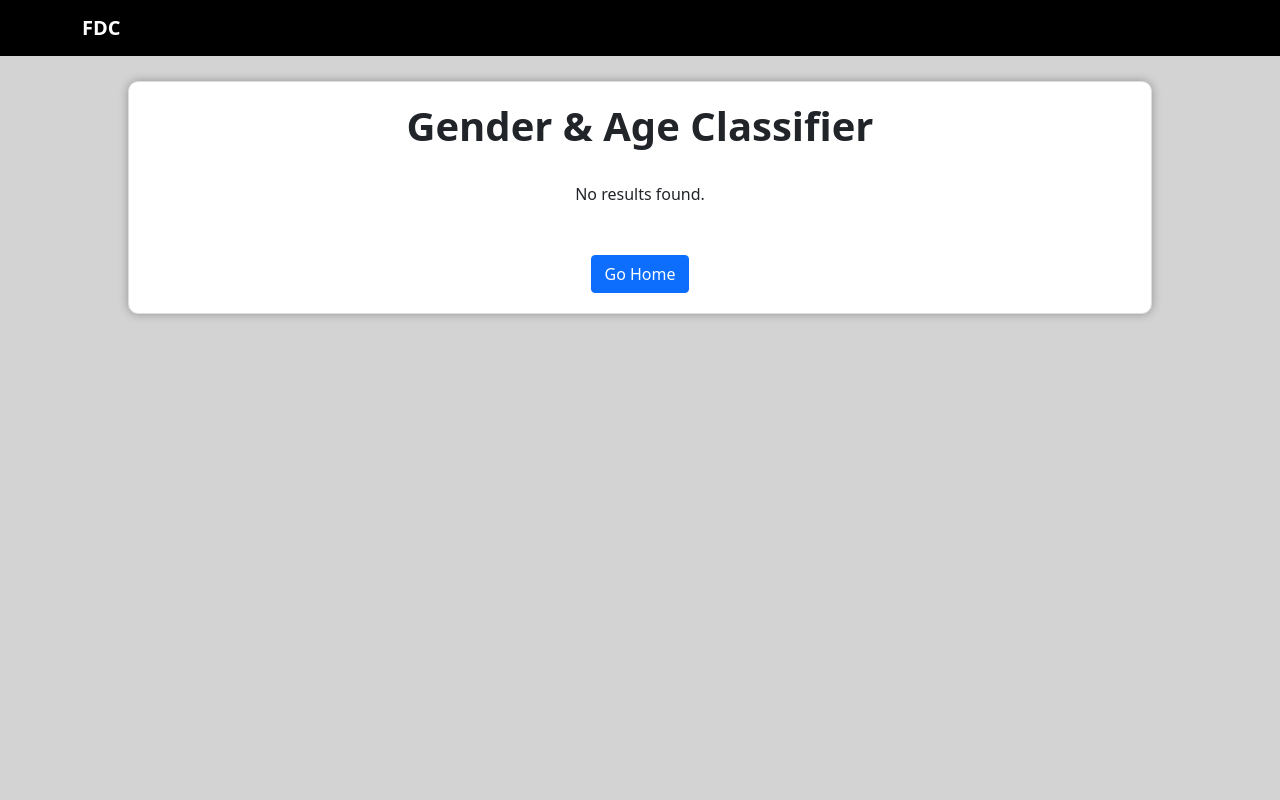
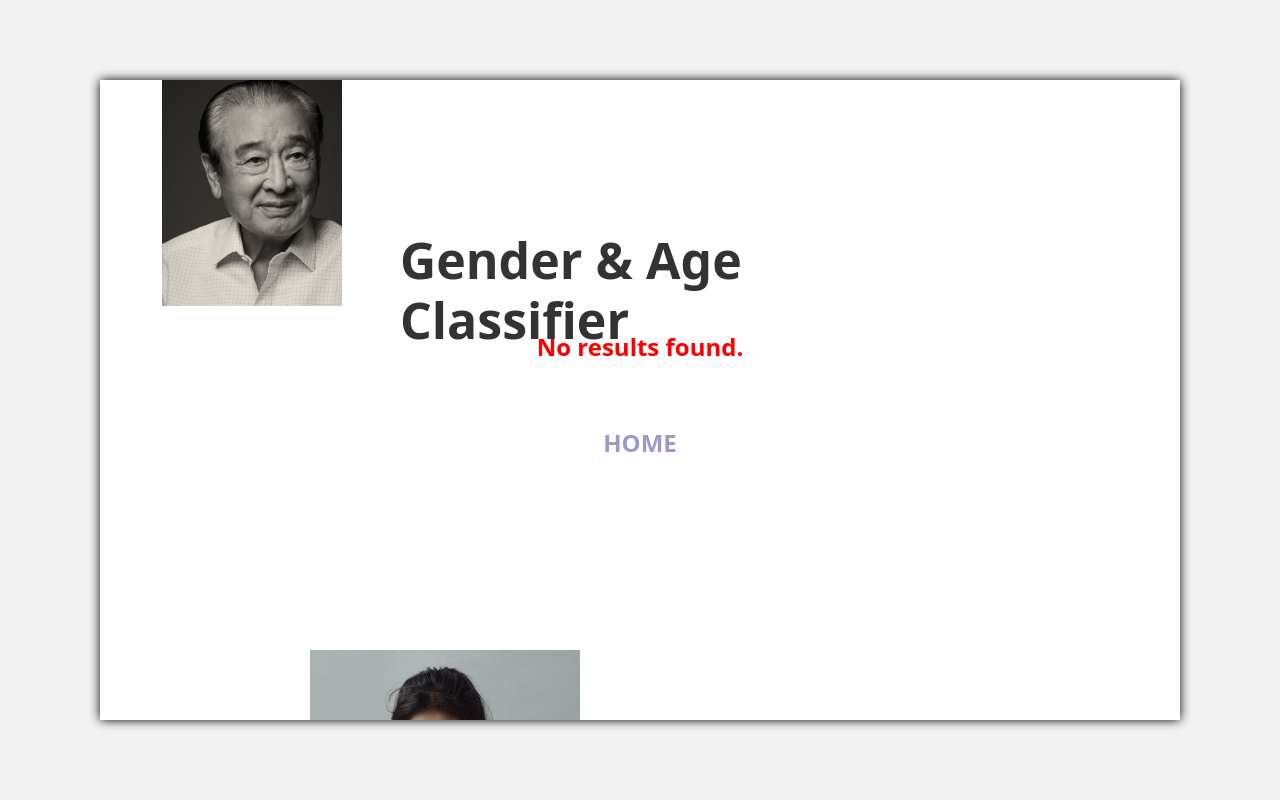
Before and after one commit to ailiens/Face-Detect-Classifier, a Django app: page /result/ in a window 1280 px wide. Run offline with Django 4.2, Linux system fonts and the light colour scheme.

Commit message:
html 수정

```diff
--- a/classification_app/templates/result.html
+++ b/classification_app/templates/result.html
@@ -1,63 +1,118 @@
+{% load static %}
 <!DOCTYPE html>
 <html lang="en">
 <head>
   <meta charset="UTF-8">
   <link href="https://cdn.jsdelivr.net/npm/bootstrap@5.1.3/dist/css/bootstrap.min.css" rel="stylesheet">
-  <title>FDC</title>
+  <title>👀FDC</title>
   <style>
+    /* 전체 페이지 컨테이너 */
+    body {
+      background-color: #F2F2F2; /* 흰색 */
+      overflow: hidden;
+    }
+    .page-container {
+      position: fixed;
+      top: 80px;
+      bottom: 80px;
+      left: 100px;
+      right: 100px;
+      width: calc(100%-200px);
+      height: calc(100%-200px);
+      box-shadow: 0px 0px 10px 0px #000; /* 그림자 추가 */
+      background-color: white;
+      overflow: hidden;
+    }
+    /* 기존 스타일 */
     .center-screen {
     display: flex;
     flex-direction: column;
     justify-content: center;
     align-items: center;
-      height: 90vh;
-      background:
+    height: 80vh;
+    overflow: hidden;
     }
-    .image-container {
-        max-width: 300px;
-        margin: auto;
+    .image {
+      position: fixed;
+      width: 100%;
+      height: auto;
+      display: block;
+      margin: 0 auto; /* 가운데 정렬 */
     }
-    .content-container {
-        border: 1px solid #ddd;
-        padding: 20px;
-        background-color: white;
-        border-radius: 10px;
-        box-shadow: 0px 0px 10px rgba(0, 0, 0, 0.3);
-        width: 80%;
-        height: 50%;
-        text-align: center;
-        margin: 25px auto 0; /* 가로 가운데 정렬을 위한 자동 마진 설정 */
+    .text-center {
+      display: inline-block;
+      background-color: #FFFFFF;
+      font-weight: bold;
+      font-size: 24px;
+      color: #9999CC;
+      cursor: pointer;
+      border: 1px solid #FFFFFF;
+      padding: 10px 20px; /* 버튼 내부 패딩 추가 */
+      text-decoration: none; /* 링크 스타일 제거 */
+      border-radius: 5px; /* 버튼 모서리 둥글게 만듭니다. */
+      transition: background-color 0.2s; /* 호버 효과를 스머스하게 만듭니다. */
     }
-    body{
-            background-color: lightgrey; }
+    .text-center:hover {
+      background-color: #FFFFFF;
+      border: 1px solid #FFFFFF;
+      color: #666699;
+    }
+    .text-center:action {
+      background-color: #FFFFFF;
+      border: 1px solid #FFFFFF;
+      color: #666699;
+    }
+    h1 {
+    position: absolute;
+    top: 150px;
+    left: 300px;
+    font-weight: bold; /* 또는 font-weight: 700; */
+    color: #333333;
+    font-size: 50px; /* 원하는 크기로 설정 */
+    align-items: center;
+  }
+  h2 {
+    font-weight: bold;
+    font-size: 30px;
+    }
+  .no-results {
+    font-weight: bold;
+    font-size: 24px;
+    color: #FF0000; /* 빨간색으로 변경 */
+  }
 
   </style>
 </head>
 <body>
-  <nav class="navbar navbar-expand-lg" style="background-color: #000000;" >
-    <div class="container">
-      <a class="navbar-brand" href="/" style="color: #FFFFFF; font-weight: bold;">FDC</a>
-    </div>
-  </nav>
-  <div class="center-screen content-container">
-    <h1 style="font-weight: bold;">Gender & Age Classifier</h1><br>
-
+<div class="page-container">
+  <div class="center-screen">
+    <h1>Gender & Age <br> Classifier</h1>
     {% if uploaded_image %}
-    <h2>Classification Result</h2>
-    <img src="{{ uploaded_image.url }}" alt="Uploaded image" height="300">
+    <img src="{{ uploaded_image.url }}" height="300">
+<!--    <img src="{{ uploaded_image.url }}" alt="Uploaded image" height="300">-->
     {% endif %}
-
     {% if results %}
         {% for result in results %}
-            <h2>Result {{ forloop.counter }}</h2>
-            <p>Predicted Gender: {{ result.gender }}</p>
-            <p>Predicted Age: {{ result.age }}</p>
+<!--            <h2>Result {{ forloop.counter }}</h2>-->
+            <br>
+            <h2>당신은 아마도<br>
+            {{ result.gender }} 이고 {{ result.age }} 입니다.</h2>
         {% endfor %}
     {% else %}
-        <p>No results found.</p>
+        <p class="no-results">No results found.</p>
     {% endif %}
     <hr>
-    <a href="/" class="btn btn-primary">Go Home</a>
+    <a href="/" class="btn-primary text-center">HOME</a>
+<!--    <button class="text-center" onclick="location.href='/';">Home</button>-->
+
+    <div class="image-container">
+      <img src="{%static 'yoon.jpg' %}" class="image" style="width: 180px; height: auto; position: absolute; top: 0px; left: 1450px;">
+      <img src="{%static 'seojun.jpg' %}" class="image" style="width: 280px; height: auto; position: absolute; top: 430px; left: 1320px;">
+      <img src="{%static 'soohyun.jpg' %}" class="image" style="width: 210px; height: auto; position: absolute; top: 70px; left: 1250px;">
+      <img src="{%static 'suji2.jpg' %}" class="image" style="width: 270px; height: auto; position: absolute; top: 570px; left: 210px;">
+      <img src="{%static 'sunjae2.jpg' %}" class="image" style="width: 180px; height: auto; position: absolute; top: 0px; left: 62px;">
+    </div>
+  </div>
 </div>
 </body>
 </html>
--- a/classification_app/views.py
+++ b/classification_app/views.py
@@ -26,7 +26,8 @@ val_transform = transforms.Compose([
 
 device = torch.device('cuda' if torch.cuda.is_available() else 'cpu')
 
-MODEL_PATH = 'C:/Users/tjoeun/Documents/TJE_3rd_proj-2/models/'
+MODEL_PATH = 'D:/Ddrive/3rd/git3/models/'
+# MODEL_PATH = 'C:/Users/tjoeun/Documents/TJE_3rd_proj-2/models/'
 SHAPE_PREDICTOR = 'shape_predictor_68_face_landmarks.dat'
 
 
@@ -53,7 +54,7 @@ def load_age_model(model_path, model_type):
 # gender_model = load_gender_model(MODEL_PATH + 'Final_1010_gender_classification_model_re_under.pth', models.resnet50, 2)
 gender_model = load_gender_model(MODEL_PATH + 'gender_classification_model.pth', models.resnet34, 2)
 
-age_model = load_age_model(MODEL_PATH + '1012_7class_resnet101.pth', 'resnet101')
+age_model = load_age_model(MODEL_PATH + '1011_7class_resnet101.pth', 'resnet101')
 
 
 def cv2_to_base64(image):
```
Also changed, not shown: classification_app/templates/index.html (+130 -74 lines), static/baby.JPG (added), static/jang.jpg (deleted), static/jo2.JPG (deleted), static/jungi.jpg (deleted), static/ma.JPG (deleted), static/nana.jpg (deleted), static/park.JPG (added), static/seojun.JPG (added), static/soohyun.JPG (added), static/suji.JPG (added), static/suji2.JPG (added), static/sun2.JPG (deleted), static/sunjae.JPG (added), 2 more files, 1 other file. Lines whose indentation alone changed are shown as unchanged.
